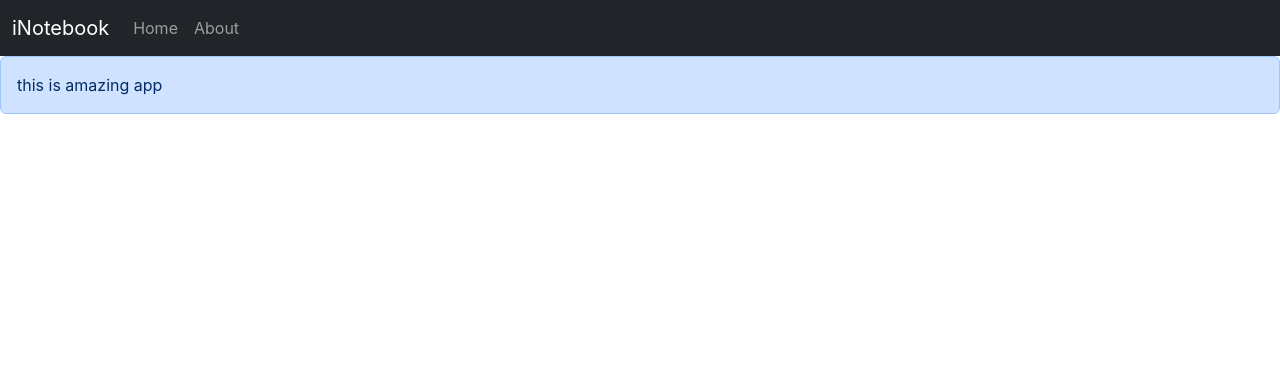
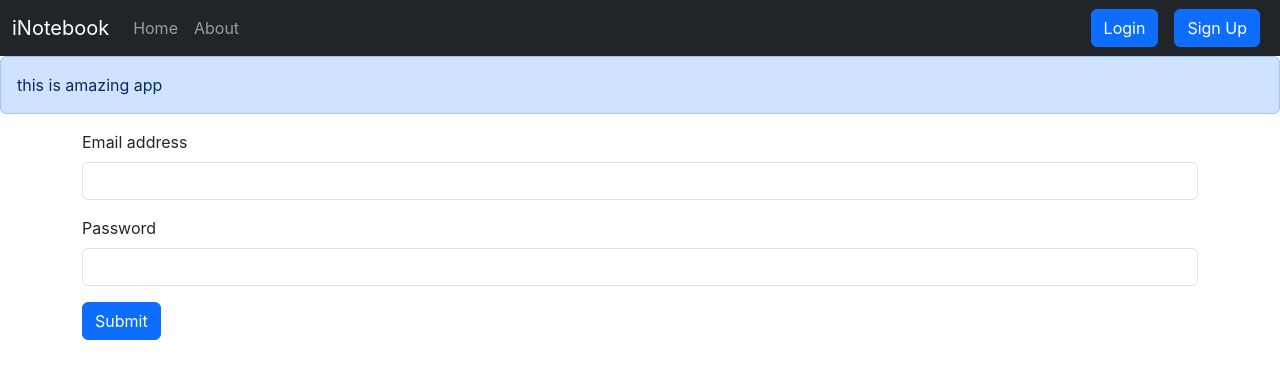
Before and after one commit to Mikita1012/INotebook-MERN, a React (Create React App) app: page /login in a window 1280 px wide. Shown: the top 378 px of the page. Built offline with nearby package versions, Linux system fonts and the light colour scheme.

Commit message:
Adding Login component and signup component. Gave functionality to Login and also changed the backend code by adding SUCCESS parameter to JSON request.

```diff
--- a/src/App.js
+++ b/src/App.js
@@ -5,6 +5,8 @@
 import About from "./components/About";
 import NotesState from "./context/notes/NotesState";
 import Alert from "./components/Alert";
+import Login from "./components/Login";
+import SignUp from "./components/SignUp";
 
 function App() {
   return (
@@ -17,6 +19,8 @@
             <Routes>
               <Route exact path="/" element={<Home />} />
               <Route exact path="/about" element={<About />} />
+              <Route exact path="/login" element={<Login />} />
+              <Route exact path="/signup" element={<SignUp />} />
               {/* <Route path="/contact" element={<Contact />} /> */}
             </Routes>
           </div>
--- /dev/null
+++ b/src/components/Login.js
@@ -0,0 +1,79 @@
+import React, { useState } from "react";
+import { useNavigate } from "react-router-dom";
+
+
+function Login() {
+  const host = "http://localhost:5000";
+  const navigate = useNavigate();
+  const [credentials, setCredentials] = useState({ email: "", password: "" });
+
+  const handleSubmit = async (e) => {
+    e.preventDefault();
+    // fetch("http://localhost:5000/api/auth/login");
+    const response = await fetch(`${host}/api/auth/login`, {
+      method: "POST",
+      headers: {
+        "Content-Type": "application/json",
+      },
+      body: JSON.stringify({
+        email: credentials.email,
+        password: credentials.password,
+      }),
+    });
+    const json = await response.json();
+    if (json.success) {
+      // save the auth token and redirect
+      localStorage.setItem("token", json.authToken);
+      navigate("/")
+    } else {
+      alert("Invaild Credentails");
+    }
+    console.log(json);
+
+    // const onChange = () => {
+    //     setCredentials({...credentials, [e.target.name]: e.target.value})
+    // }
+  };
+  const onCredentialsChange = (e) => {
+    setCredentials({ ...credentials, [e.target.name]: e.target.value });
+  };
+  return (
+    <>
+      <form onSubmit={handleSubmit}>
+        <div className="mb-3">
+          <label htmlFor="email" className="form-label">
+            Email address
+          </label>
+          <input
+            type="email"
+            className="form-control"
+            name="email"
+            onChange={onCredentialsChange}
+            id="email"
+            value={credentials.email}
+            aria-describedby="emailHelp"
+          />
+        </div>
+        <div className="mb-3">
+          <label htmlFor="password" className="form-label">
+            Password
+          </label>
+          <input
+            type="password"
+            className="form-control"
+            onChange={onCredentialsChange}
+            id="password"
+            value={credentials.password}
+            name="password"
+          />
+        </div>
+
+        <button type="submit" className="btn btn-primary">
+          Submit
+        </button>
+      </form>
+    </>
+  );
+}
+
+export default Login;
--- a/src/components/Navbar.js
+++ b/src/components/Navbar.js
@@ -11,7 +11,7 @@
     <>
       <nav className="navbar navbar-expand-lg navbar-dark bg-dark">
         <div className="container-fluid">
-          <Link className="navbar-brand" to="#">
+          <Link className="navbar-brand" to="/">
             iNotebook
           </Link>
           <button
@@ -49,6 +49,10 @@
                 </Link>
               </li>
             </ul>
+            <form className="d-flex">
+                  <Link className="btn btn-primary mx-2" to="/login">Login</Link>
+                  <Link className="btn btn-primary mx-2" to="/signup">Sign Up</Link>
+            </form>
           </div>
         </div>
       </nav>
--- /dev/null
+++ b/src/components/SignUp.js
@@ -0,0 +1,9 @@
+import React from 'react'
+
+function SignUp() {
+  return (
+    <div>SignUp</div>
+  )
+}
+
+export default SignUp
```
Also changed, not shown: 1 other file (tests, documents, lock files or other folders).
